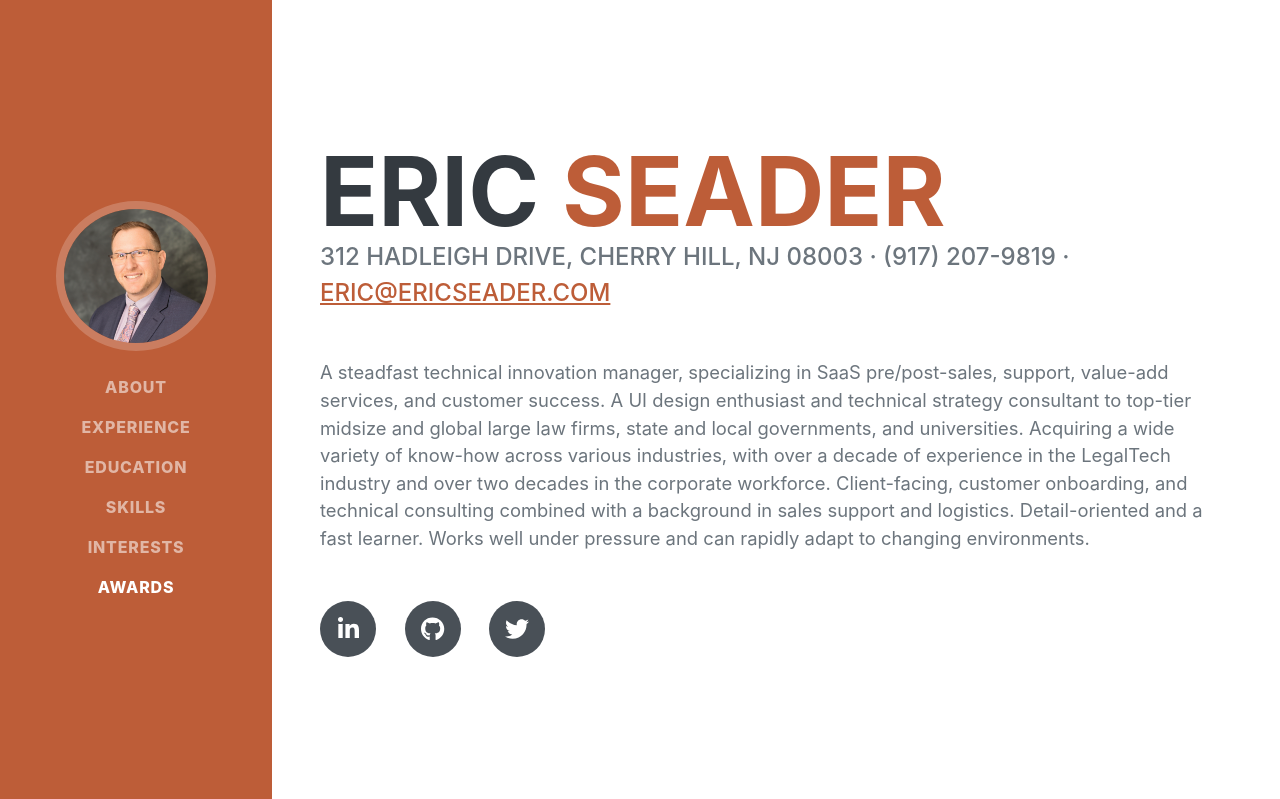
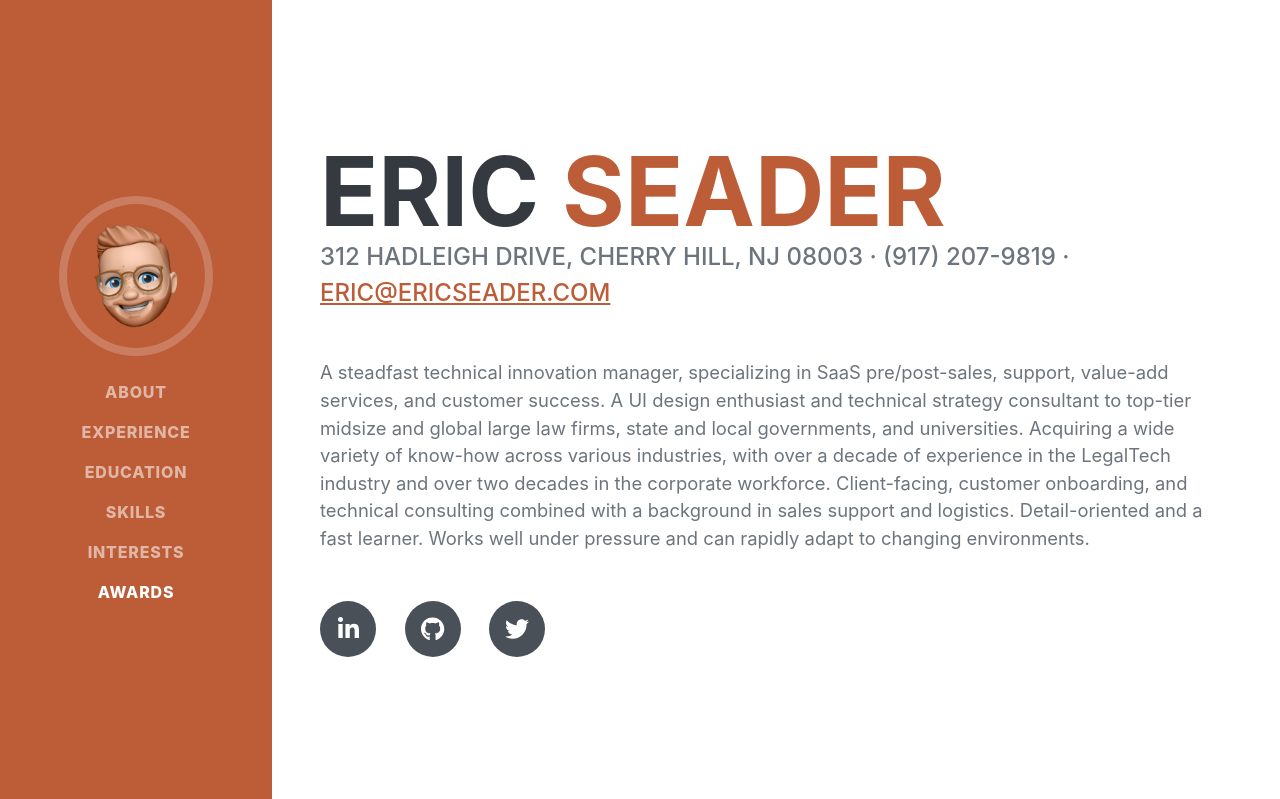
Before and after one commit to ejseader/flask_resume, a Flask app: page / in a window 1280 px wide. Shown: the top 799 px of the page. Run offline with Flask 2, Linux system fonts and the light colour scheme; some libraries are stand-ins or nearby versions; some web fonts are replaced.

Commit message:
New profile photo

```diff
--- a/templates/index.html
+++ b/templates/index.html
@@ -20,7 +20,7 @@
         <nav class="navbar navbar-expand-lg navbar-dark bg-primary fixed-top" id="sideNav">
             <a class="navbar-brand js-scroll-trigger" href="#page-top">
                 <span class="d-block d-lg-none">Eric Seader</span>
-                <span class="d-none d-lg-block"><img class="img-fluid img-profile rounded-circle mx-auto mb-2" src="{{ url_for('static', filename='assets/img/profile.jpg') }}" alt="..." /></span>
+                <span class="d-none d-lg-block"><img class="img-fluid img-profile rounded-circle mx-auto mb-2" src="{{ url_for('static', filename='assets/img/profile.png') }}" alt="..." /></span>
             </a>
             <button class="navbar-toggler" type="button" data-bs-toggle="collapse" data-bs-target="#navbarResponsive" aria-controls="navbarResponsive" aria-expanded="false" aria-label="Toggle navigation"><span class="navbar-toggler-icon"></span></button>
             <div class="collapse navbar-collapse" id="navbarResponsive">
@@ -120,7 +120,6 @@
                             <div class="subheading mb-3">Certificate</div>
                             <div>Paralegal Studies</div>
                         </div>
-                        <div class="flex-shrink-0"><span class="text-primary">January 2010 - September 2010</span></div>
                     </div>
                     <div class="d-flex flex-column flex-md-row justify-content-between">
                         <div class="flex-grow-1">
@@ -129,7 +128,6 @@
                             <div>Communications (Visual Media)</div>
                             <div>Minor: Political Science</div>
                         </div>
-                        <div class="flex-shrink-0"><span class="text-primary">September 1997 - May 2001</span></div>
                     </div>
                 </div>
             </section>
```
Also changed, not shown: static/assets/img/profile.png (added).
